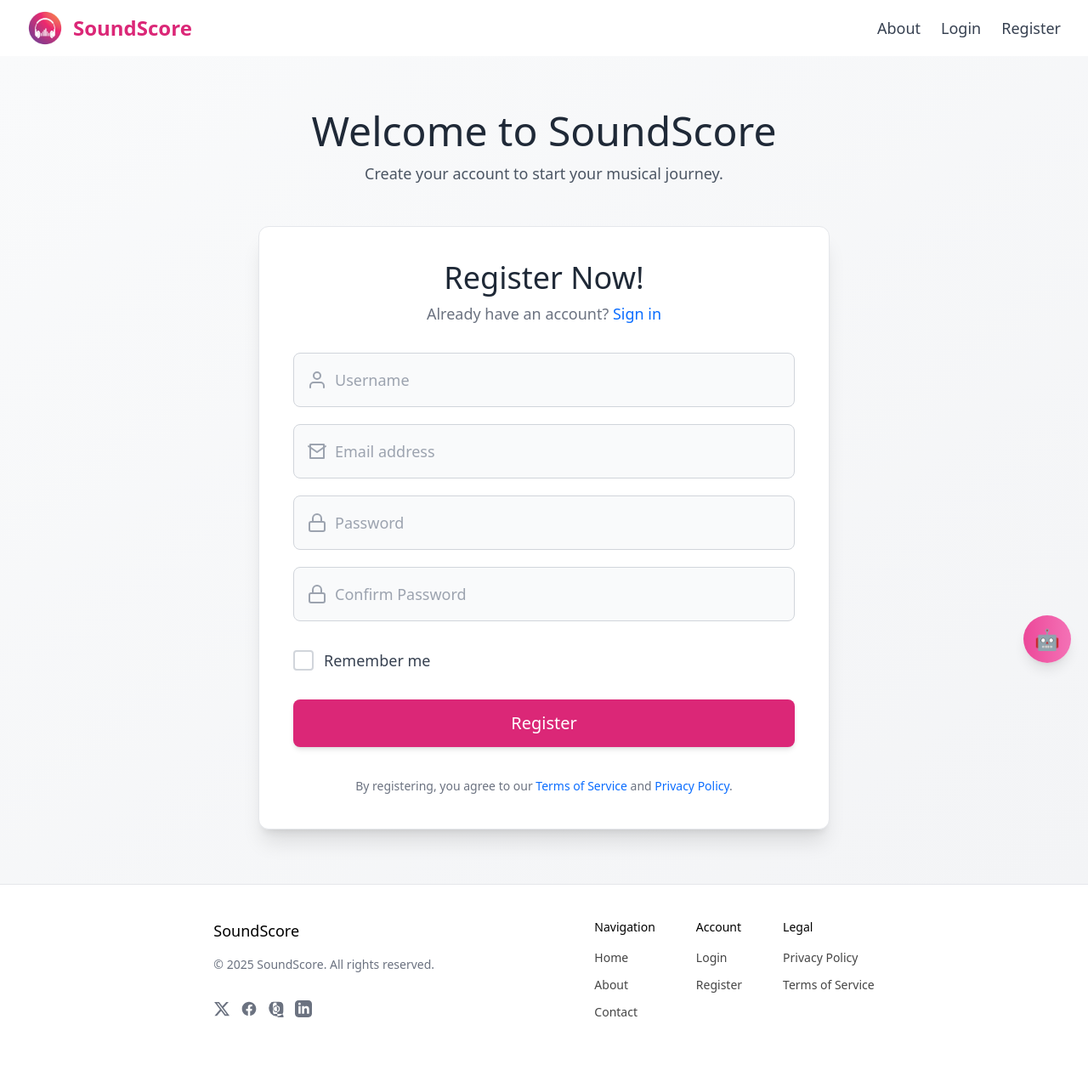
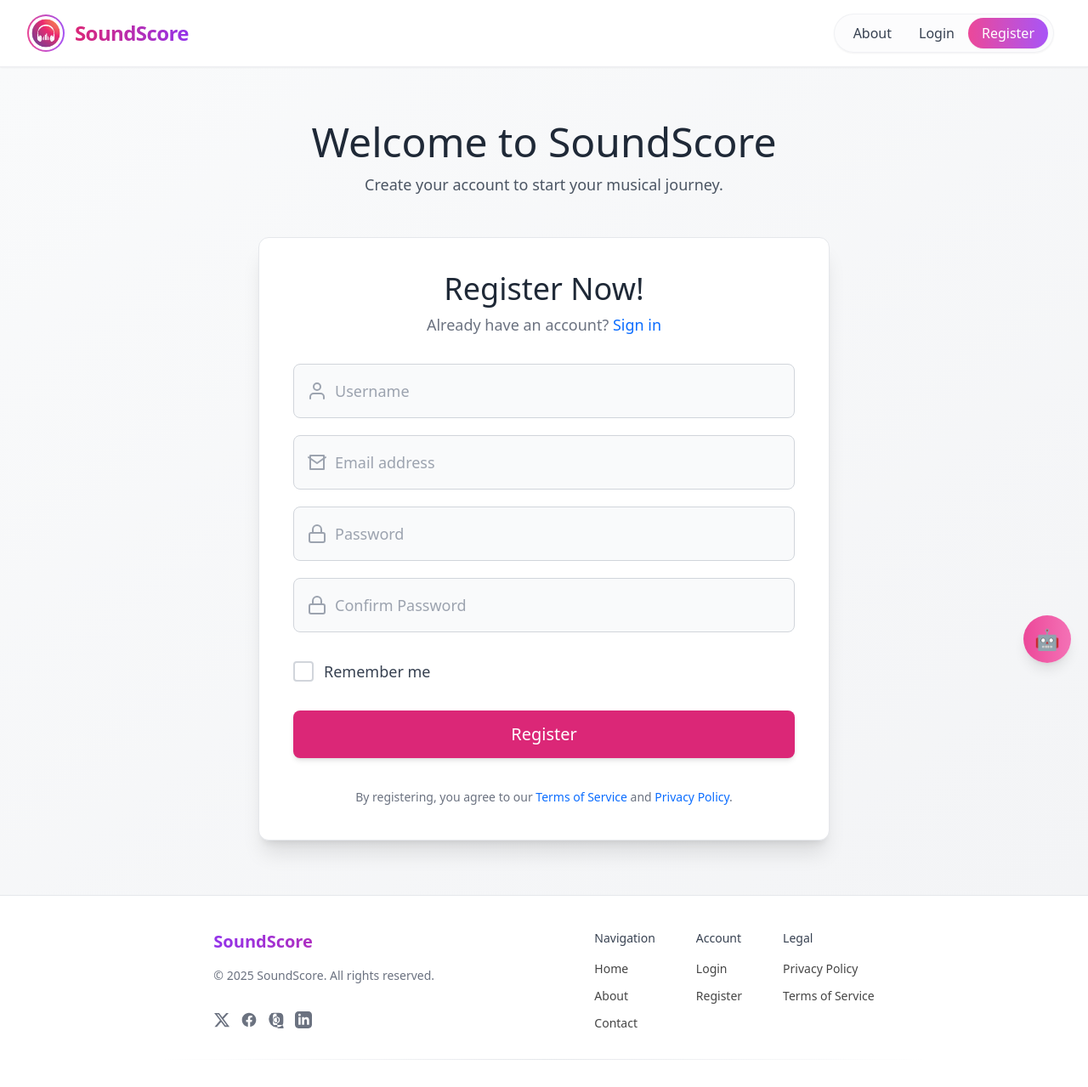
Before and after one commit to nickkcj/soundscore, a Django app: page /users/register/ in a window 1280 px wide. Shown: the whole page at 85% size. Before the commit the page ends 1197 px from the top, so only its background shows below. Run offline with Django 5.2, Linux system fonts and the light colour scheme; some libraries are stand-ins or nearby versions.

Commit message:
refactor: nav bar

```diff
--- a/soundscore/templates/layout.html
+++ b/soundscore/templates/layout.html
@@ -15,85 +15,118 @@
     <script src="https://cdn.tailwindcss.com"></script>
 </head>
 <body class="flex flex-col min-h-screen">
-    <!-- Header Section -->
-    <header class="flex justify-between items-center bg-white px-8 py-3 shadow-sm max-md:p-3">
-      <div class="flex items-center gap-3">
-        <img src="{% static 'images/music.png' %}" class="w-[42px] h-[42px]" alt="SoundScore Logo" /> {# Assuming you have a logo in static #}
-        <a href="{% url 'home' %}" class="text-pink-600 text-2xl font-semibold">SoundScore</a>
+    <!-- Header Section - Changed background to solid white -->
+    <header class="sticky top-0 z-50 backdrop-blur-sm bg-white border-b border-gray-200/70 shadow-sm">
+      <div class="container mx-auto px-4 md:px-8">
+        <div class="flex justify-between items-center py-4">
+          <!-- Logo Section with subtle animation -->
+          <div class="flex items-center gap-3 group">
+            <div class="relative overflow-hidden rounded-full p-0.5 bg-gradient-to-r from-pink-500 to-purple-500 shadow-inner transform group-hover:scale-105 transition-all duration-300">
+              <img src="{% static 'images/music.png' %}" class="w-[40px] h-[40px] rounded-full bg-white p-0.5" alt="SoundScore Logo" />
             </div>
-      <nav class="flex items-center gap-6 max-sm:hidden">
+            <a href="{% url 'home' %}" class="text-transparent bg-clip-text bg-gradient-to-r from-pink-600 to-purple-600 text-2xl font-bold tracking-tight group-hover:opacity-90 transition-opacity">SoundScore</a>
+          </div>
+
+          <!-- Main Navigation -->
+          <nav class="flex items-center gap-1 md:gap-2 max-sm:hidden">
             {% if user.is_authenticated %}
-          {# Links for authenticated users #}
-          <!-- Notification Bell - MOVED TO HERE -->
-          <div id="notification-bell" class="relative">
-            <button id="notification-button" class="p-2 text-gray-500 hover:text-pink-600 transition-colors relative">
-              <svg xmlns="http://www.w3.org/2000/svg" class="h-6 w-6" fill="none" viewBox="0 0 24 24" stroke="currentColor">
+              <!-- Links Container - Removed gradient background, adjusted border/shadow -->
+              <div class="flex items-center bg-gray-50/50 backdrop-blur-sm rounded-full px-1.5 py-1 shadow-sm border border-gray-200/50 mx-2">
+                <a href="{% url 'feed' %}"
+                   class="group relative py-1.5 px-4 text-gray-700 hover:text-pink-600 text-base font-medium transition-all duration-200 hover:bg-white/70 rounded-full"
+                   data-page="feed">
+                  <span>Feed</span>
+                  <span class="absolute bottom-0 left-1/2 transform -translate-x-1/2 w-0 h-0.5 bg-gradient-to-r from-pink-500 to-purple-500 transition-all duration-300 group-hover:w-[80%] opacity-0 group-hover:opacity-100"></span>
+                </a>
+
+                <a href="{% url 'account' user.username %}"
+                   class="group relative py-1.5 px-4 text-gray-700 hover:text-pink-600 text-base font-medium transition-all duration-200 hover:bg-white/70 rounded-full"
+                   data-page="account">
+                  <span>My Account</span>
+                  <span class="absolute bottom-0 left-1/2 transform -translate-x-1/2 w-0 h-0.5 bg-gradient-to-r from-pink-500 to-purple-500 transition-all duration-300 group-hover:w-[80%] opacity-0 group-hover:opacity-100"></span>
+                </a>
+
+                <a href="/reviews/{{ user.username }}/"
+                   class="group relative py-1.5 px-4 text-gray-700 hover:text-pink-600 text-base font-medium transition-all duration-200 hover:bg-white/70 rounded-full"
+                   data-page="reviews">
+                  <span>My Reviews</span>
+                  <span class="absolute bottom-0 left-1/2 transform -translate-x-1/2 w-0 h-0.5 bg-gradient-to-r from-pink-500 to-purple-500 transition-all duration-300 group-hover:w-[80%] opacity-0 group-hover:opacity-100"></span>
+                </a>
+
+                <a href="{% url 'discover' %}"
+                   class="group relative py-1.5 px-4 text-gray-700 hover:text-pink-600 text-base font-medium transition-all duration-200 hover:bg-white/70 rounded-full"
+                   data-page="discover">
+                  <span>Discover</span>
+                  <span class="absolute bottom-0 left-1/2 transform -translate-x-1/2 w-0 h-0.5 bg-gradient-to-r from-pink-500 to-purple-500 transition-all duration-300 group-hover:w-[80%] opacity-0 group-hover:opacity-100"></span>
+                </a>
+              </div>
+
+              <!-- Right Side Actions -->
+              <div class="flex items-center gap-2">
+                <!-- Notification Bell - Adjusted background/border -->
+                <div id="notification-bell" class="relative group">
+                  <div class="bg-white p-2 rounded-full shadow-sm border border-gray-200/80 group-hover:shadow-md transition-all duration-300 group-hover:border-gray-300/80">
+                    <button id="notification-button" class="text-gray-500 hover:text-pink-600 transition-colors relative">
+                      <svg xmlns="http://www.w3.org/2000/svg" class="h-5 w-5 group-hover:animate-pulse" fill="none" viewBox="0 0 24 24" stroke="currentColor">
                         <path stroke-linecap="round" stroke-linejoin="round" stroke-width="2" d="M15 17h5l-1.405-1.405A2.032 2.032 0 0118 14.158V11a6.002 6.002 0 00-4-5.659V5a2 2 0 10-4 0v.341C7.67 6.165 6 8.388 6 11v3.159c0 .538-.214 1.055-.595 1.436L4 17h5m6 0v1a3 3 0 11-6 0v-1m6 0H9" />
                       </svg>
-              <!-- Make sure this element exists with the correct positioning -->
-              <span class="notification-count absolute -top-1 -right-1 bg-pink-500 text-white text-xs rounded-full h-5 w-5 flex items-center justify-center hidden">0</span>
+                      <span class="notification-count absolute -top-1 -right-1 bg-gradient-to-r from-pink-500 to-purple-500 text-white text-xs rounded-full h-5 w-5 flex items-center justify-center hidden animate-bounce">0</span>
                     </button>
 
-            <!-- Dropdown content -->
-            <div id="notification-dropdown" class="hidden absolute right-0 mt-2 w-80 bg-white rounded-lg shadow-lg border border-gray-200 z-50">
-              <div class="p-3 border-b border-gray-100 flex justify-between items-center">
-                <h3 class="font-semibold text-gray-700">Notifications</h3>
-                <button id="mark-all-read" class="text-xs text-pink-600 hover:text-pink-800 hover:underline">Mark all as read</button>
-              </div>
-              <div class="max-h-96 overflow-y-auto" id="notification-list">
-                <!-- Notifications will be loaded here -->
-                <div class="p-8 text-center text-gray-500 text-sm notifications-loading">
-                  <svg class="animate-spin h-5 w-5 mx-auto mb-2 text-gray-400" xmlns="http://www.w3.org/2000/svg" fill="none" viewBox="0 0 24 24">
-                    <circle class="opacity-25" cx="12" cy="12" r="10" stroke="currentColor" stroke-width="4"></circle>
-                    <path class="opacity-75" fill="currentColor" d="M4 12a8 8 0 018-8V0C5.373 0 0 5.373 0 12h4zm2 5.291A7.962 7.962 0 014 12H0c0 3.042 1.135 5.824 3 7.938l3-2.647z"></path>
-                  </svg>
-                  Loading notifications...
-                </div>
-                <div class="p-8 text-center text-gray-500 text-sm hidden no-notifications">
-                  <svg xmlns="http://www.w3.org/2000/svg" class="h-10 w-10 mx-auto mb-2 text-gray-300" fill="none" viewBox="0 0 24 24" stroke="currentColor">
-                    <path stroke-linecap="round" stroke-linejoin="round" stroke-width="2" d="M9 5H7a2 2 0 00-2 2v12a2 2 0 002 2h10a2 2 0 002-2V7a2 2 0 00-2-2h-2M9 5a2 2 0 002 2h2a2 2 0 002-2M9 5a2 2 0 012-2h2a2 2 0 012 2" />
-                  </svg>
-                  No notifications yet
-                </div>
-              </div>
+                    <!-- Keep dropdown as is -->
                   </div>
                 </div>
 
-          <a href="{% url 'feed' %}" class="text-gray-700 hover:text-pink-600 text-lg transition duration-200">Feed</a>
-          <a href="{% url 'account' user.username %}" class="text-gray-700 hover:text-pink-600 text-lg transition duration-200">My Account</a>
-          <a href="/reviews/{{ user.username }}/" class="text-gray-700 hover:text-pink-600 text-lg transition duration-200">My Reviews</a>
-          <a href="{% url 'discover' %}" class="text-gray-700 hover:text-pink-600 text-lg transition duration-200">Discover</a>
-
-          {# Logout Button/Link #}
+                <!-- Logout Button - Adjusted background/border -->
                 <form action="{% url 'logout' %}" method="post" class="inline">
                   {% csrf_token %}
-              <button type="submit" class="text-gray-700 hover:text-pink-600 text-lg transition duration-200 bg-transparent border-none cursor-pointer p-0">
+                  <button type="submit" class="bg-gray-100 hover:bg-gray-200 text-gray-700 py-1.5 px-4 rounded-full shadow-sm border border-gray-200/50 hover:shadow-md transition-all duration-300 text-base font-medium">
                     Logout
                   </button>
                 </form>
+              </div>
             {% else %}
-          {# Links for non-authenticated users #}
-          <a href="{% url 'about' %}" class="text-gray-700 hover:text-pink-600 text-lg transition duration-200">About</a>
-          <a href="{% url 'login' %}" class="text-gray-700 hover:text-pink-600 text-lg transition duration-200">Login</a>
-          <a href="{% url 'register' %}" class="text-gray-700 hover:text-pink-600 text-lg transition duration-200">Register</a>
+              <!-- Links for non-authenticated users - Adjusted background/border -->
+              <div class="flex items-center bg-gray-50/50 backdrop-blur-sm rounded-full px-1.5 py-1 shadow-sm border border-gray-200/50 mx-2">
+                <a href="{% url 'about' %}"
+                   class="group relative py-1.5 px-4 text-gray-700 hover:text-pink-600 text-base font-medium transition-all duration-200 hover:bg-white/70 rounded-full"
+                   data-page="about">
+                  <span>About</span>
+                  <span class="absolute bottom-0 left-1/2 transform -translate-x-1/2 w-0 h-0.5 bg-gradient-to-r from-pink-500 to-purple-500 transition-all duration-300 group-hover:w-[80%] opacity-0 group-hover:opacity-100"></span>
+                </a>
+
+                <a href="{% url 'login' %}"
+                   class="group relative py-1.5 px-4 text-gray-700 hover:text-pink-600 text-base font-medium transition-all duration-200 hover:bg-white/70 rounded-full"
+                   data-page="login">
+                  <span>Login</span>
+                  <span class="absolute bottom-0 left-1/2 transform -translate-x-1/2 w-0 h-0.5 bg-gradient-to-r from-pink-500 to-purple-500 transition-all duration-300 group-hover:w-[80%] opacity-0 group-hover:opacity-100"></span>
+                </a>
+
+                <a href="{% url 'register' %}"
+                   class="group relative py-1.5 px-4 bg-gradient-to-r from-pink-500 to-purple-500 text-white rounded-full shadow-sm hover:shadow-md transition-all duration-300 hover:opacity-90"
+                   data-page="register">
+                  <span>Register</span>
+                </a>
+              </div>
             {% endif %}
           </nav>
-      {# Add mobile menu toggle here if needed #}
+        </div>
+      </div>
     </header>
 
-    <!-- Main Content -->
-    <main class="flex-grow bg-gray-50"> {# Added a light background to main #}
+    <!-- Main Content - Adjusted background -->
+    <main class="flex-grow bg-gray-50">
       {% block content %}{% endblock %}
     </main>
 
-    <!-- Footer Section -->
-    <footer class="flex flex-col bg-white mt-auto border-t pt-10 pb-8">
+    <!-- Footer Section - Adjusted background/border -->
+    <footer class="flex flex-col bg-white mt-auto border-t border-gray-200 pt-10 pb-8">
       <div class="container mx-auto px-8">
         <!-- Footer Top Section -->
-        <div class="flex justify-center gap-16 md:gap-24 lg:gap-32 max-md:flex-col max-md:items-center max-md:gap-10"> <!-- Changed justify-start to justify-center and added max-md:items-center -->
+        <div class="flex justify-center gap-16 md:gap-24 lg:gap-32 max-md:flex-col max-md:items-center max-md:gap-10">
           <!-- Brand Section -->
-          <div class="flex flex-col w-full max-w-xs flex-shrink-0 max-md:items-center"> <!-- Added max-md:items-center -->
-            <div class="text-black text-lg font-medium mb-4">SoundScore</div>
+          <div class="flex flex-col w-full max-w-xs flex-shrink-0 max-md:items-center">
+            <div class="text-transparent bg-clip-text bg-gradient-to-r from-purple-600 to-pink-600 text-xl font-bold mb-4">SoundScore</div>
             <div class="text-sm text-gray-500 mb-6 text-center md:text-left">© {% now "Y" %} SoundScore. All rights reserved.</div> <!-- Added text-center for medium screens and below -->
 
             <!-- Social Icons -->
@@ -126,12 +159,12 @@
             </div>
           </div>
 
-          <!-- Footer Link Columns - Right Side -->
-          <div class="flex space-x-8 md:space-x-10 lg:space-x-12 max-md:mt-8 max-md:flex-wrap max-md:justify-center max-md:gap-8"> <!-- Added max-md:justify-center -->
+          <!-- Footer Link Columns - Adjusted header colors -->
+          <div class="flex space-x-8 md:space-x-10 lg:space-x-12 max-md:mt-8 max-md:flex-wrap max-md:justify-center max-md:gap-8">
             <!-- Column 1: Navigation -->
-            <div class="flex flex-col max-md:items-center"> <!-- Added max-md:items-center -->
-              <h3 class="text-black text-sm font-medium mb-4">Navigation</h3>
-              <div class="flex flex-col space-y-3 max-md:items-center"> <!-- Added max-md:items-center -->
+            <div class="flex flex-col max-md:items-center">
+              <h3 class="text-gray-700 text-sm font-medium mb-4">Navigation</h3>
+              <div class="flex flex-col space-y-3 max-md:items-center">
                 <a href="/home" class="text-[#454545] text-sm hover:text-pink-600">Home</a>
                 <a href="/about/" class="text-[#454545] text-sm hover:text-pink-600">About</a>
                 <a href="#" class="text-[#454545] text-sm hover:text-pink-600">Contact</a>
@@ -139,24 +172,27 @@
             </div>
 
             <!-- Column 2: Account -->
-            <div class="flex flex-col max-md:items-center"> <!-- Added max-md:items-center -->
-              <h3 class="text-black text-sm font-medium mb-4">Account</h3>
-              <div class="flex flex-col space-y-3 max-md:items-center"> <!-- Added max-md:items-center -->
+            <div class="flex flex-col max-md:items-center">
+              <h3 class="text-gray-700 text-sm font-medium mb-4">Account</h3>
+              <div class="flex flex-col space-y-3 max-md:items-center">
                 <a href="#account" class="text-[#454545] text-sm hover:text-pink-600">Login</a>
                 <a href="/register/" class="text-[#454545] text-sm hover:text-pink-600">Register</a>
               </div>
             </div>
 
             <!-- Column 3: Legal -->
-            <div class="flex flex-col max-md:items-center"> <!-- Added max-md:items-center -->
-              <h3 class="text-black text-sm font-medium mb-4">Legal</h3>
-              <div class="flex flex-col space-y-3 max-md:items-center"> <!-- Added max-md:items-center -->
+            <div class="flex flex-col max-md:items-center">
+              <h3 class="text-gray-700 text-sm font-medium mb-4">Legal</h3>
+              <div class="flex flex-col space-y-3 max-md:items-center">
                 <a href="#" class="text-[#454545] text-sm hover:text-pink-600">Privacy Policy</a>
                 <a href="#" class="text-[#454545] text-sm hover:text-pink-600">Terms of Service</a>
               </div>
             </div>
           </div>
         </div>
+
+        <!-- Adjusted divider color -->
+        <div class="w-full max-w-4xl mx-auto mt-8 h-px bg-gradient-to-r from-transparent via-gray-200 to-transparent"></div>
       </div>
     </footer>
 
```
Also changed, not shown: db.sqlite3. Lines whose indentation alone changed are shown as unchanged.
